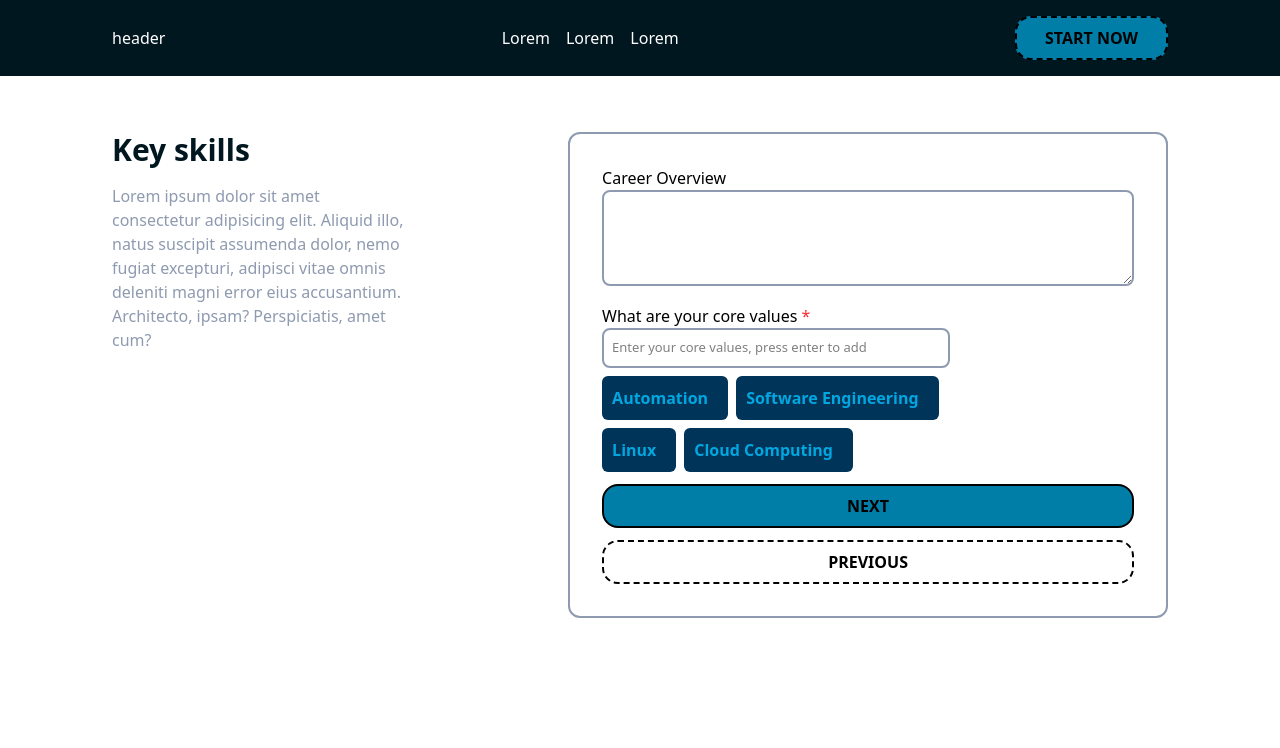
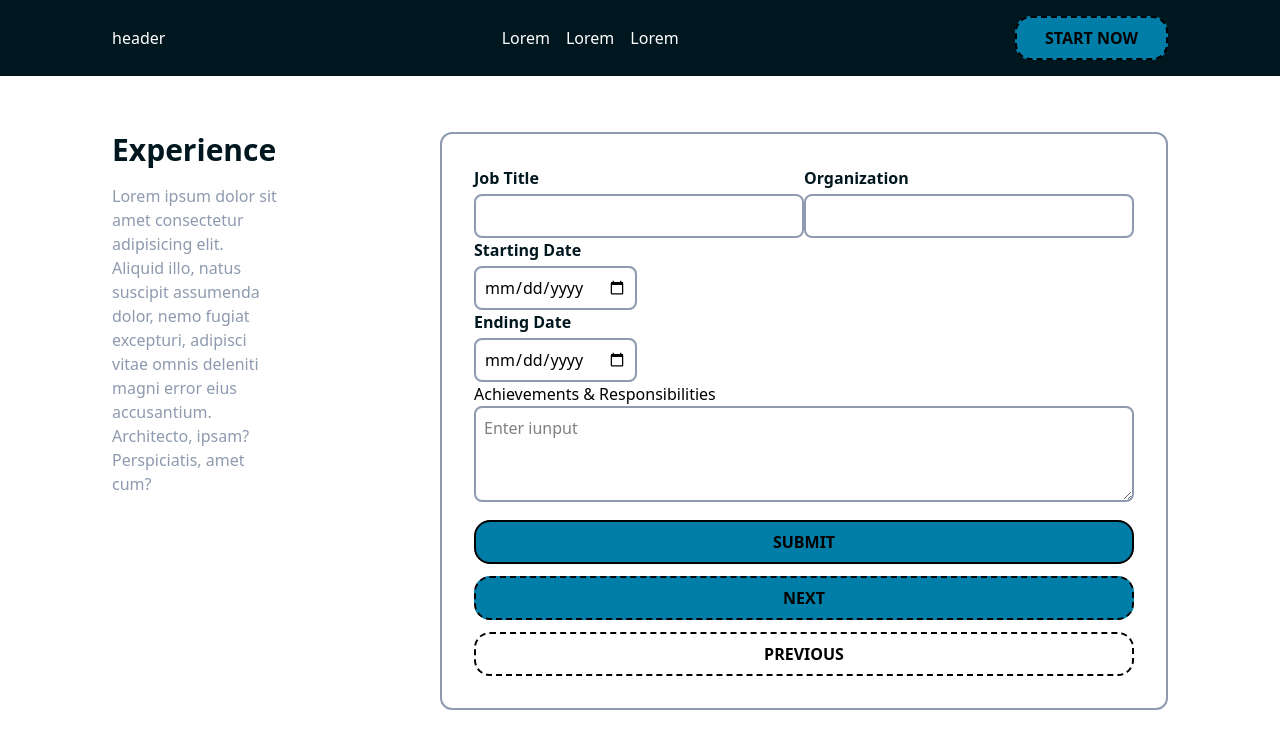
Before and after one commit to Hamid-Usman/second-wave, a Next.js app: page /create-resume in a window 1280 px wide. Shown: the top 748 px of the page. Built offline with nearby package versions, Linux system fonts and the light colour scheme.

Commit message:
add experience section with form inputs and validation schema

```diff
--- a/app/create-resume/page.tsx
+++ b/app/create-resume/page.tsx
@@ -1,19 +1,21 @@
 "use client"
-import "../globals.css"
-import Button from "../UI/button"
-import PersonalInfos from "./sections/personal-Infos"
-import { FormProvider, useForm } from "react-hook-form"
-import Schemas1 from "./schemas/schema1"
-import Schemas2 from "./schemas/schemas2"
-import { yupResolver } from "@hookform/resolvers/yup"
-import { AnimatePresence, motion } from "framer-motion"
-import { useState } from "react"
-import Expertise from "./sections/expertise"
-import FormHeader from "@/components/header/resumeHeader"
+import "../globals.css";
+import Button from "../UI/button";
+import PersonalInfos from "./sections/personal-Infos";
+import { FormProvider, useForm } from "react-hook-form";
+import Schemas1 from "./schemas/schema1";
+import Schemas2 from "./schemas/schemas2";
+import Schemas3 from "./schemas/schemas3";
+import { yupResolver } from "@hookform/resolvers/yup";
+import { AnimatePresence, motion } from "framer-motion";
+import { useState } from "react";
+import Expertise from "./sections/expertise";
+import FormHeader from "@/components/header/resumeHeader";
+import Experience from "./sections/experience";
 
-const schemas: Array<any> =[Schemas1, Schemas2]
+const schemas: Array<any> =[Schemas1, Schemas2, Schemas3]
 export default function Load(){
-    const [page, setPage] = useState(2)
+    const [page, setPage] = useState(3)
 
     const methods = useForm({
         resolver: yupResolver(schemas[page - 1]),
@@ -57,7 +59,7 @@ export default function Load(){
     const pageTransition = {
         type: "tween",
         ease: "anticipate",
-        duration: 1.3,
+        duration: 0.8,
     };
     return (
         <div className="flex flex-col lg:flex-row gap-4 xl:gap-40">
@@ -72,7 +74,7 @@ export default function Load(){
                     className="flex flex-col text-center lg:text-start gap-4 sm:w-[550px]">
                         {page === 1 && <FormHeader heading="Personal Info" subHeading="Lorem ipsum dolor sit amet consectetur adipisicing elit. Aliquid illo, natus suscipit assumenda dolor, nemo fugiat excepturi, adipisci vitae omnis deleniti magni error eius accusantium. Architecto, ipsam? Perspiciatis, amet cum?" />}
                         {page === 2 && <FormHeader heading="Key skills" subHeading="Lorem ipsum dolor sit amet consectetur adipisicing elit. Aliquid illo, natus suscipit assumenda dolor, nemo fugiat excepturi, adipisci vitae omnis deleniti magni error eius accusantium. Architecto, ipsam? Perspiciatis, amet cum?" />}
-
+                        {page === 3 && <FormHeader heading="Experience" subHeading="Lorem ipsum dolor sit amet consectetur adipisicing elit. Aliquid illo, natus suscipit assumenda dolor, nemo fugiat excepturi, adipisci vitae omnis deleniti magni error eius accusantium. Architecto, ipsam? Perspiciatis, amet cum?" />}
                 </motion.div>
             </AnimatePresence>
             <FormProvider {...methods}>
@@ -88,10 +90,10 @@ export default function Load(){
                         >
                             {page === 1 && <PersonalInfos register={register} errors={errors} />}
                             {page === 2 && <Expertise register={register} errors={errors} />}
+                            {page === 3 && <Experience register={register} errors={errors} />}
 
-
-                            {page === 2 && <Button className="border-solid hover:bg-primary">Next</Button>}
-                            {page < 2 && <Button onClick={() => handleSubmit(() => setPage(page + 1))()} className="bg-primary" >Next</Button>}
+                            {page === 3 && <Button onClick={() => handleSubmit((onSubmit))}  className="border-solid hover:bg-primary">Submit</Button>}
+                            <Button onClick={() => handleSubmit(() => setPage(page + 1))()} className="bg-primary" >Next</Button>
                             {page > 1 && <Button className="bg-white" onClick={() => setPage(page - 1)}>Previous</Button>}
                     </motion.form>
                 </AnimatePresence>
--- /dev/null
+++ b/app/create-resume/schemas/schemas3.ts
@@ -0,0 +1,11 @@
+import * as yup from"yup"
+
+const Schemas3 = yup.object().shape({
+    jobTitle: yup.string(),
+    company: yup.string(),
+    startDate: yup.date(),
+    endDate: yup.string(),
+    achievements: yup.string(),
+})
+
+export default Schemas3
--- /dev/null
+++ b/app/create-resume/sections/experience/index.tsx
@@ -0,0 +1,30 @@
+"use client"
+import FormArea from "@/components/form/formArea";
+import FormInput from "@/components/form/formInput";
+import { useState } from "react";
+
+export default function Experience({register, errors}: any) {
+    {/*
+        const [experiences, setExperiences] = useState<ExperienceProp[]>([
+        { jobTitle: "", company: "", startDate: "", endDate: "", responsibilities: "" }
+        ]);
+
+        // Add new empty experience
+        const addExperience = () => {
+        setExperiences([...experiences, { jobTitle: "", company: "", startDate: "", endDate: "", responsibilities: "" }]);
+        };
+    */}
+    return (
+        <div className="w-full">
+            <div className="lg:flex w-full justify-between">
+                    <FormInput label="Job Title" register={register("jobTitle")} error={errors.jobTitle?.message} type="text" className="lg:w-[330px]" />
+                    <FormInput label="Organization" register={register("organization")} error={errors.organization?.message} type="text" className="lg:w-[330px]" />
+            </div>
+            <div>
+                <FormInput label="Starting Date" register={register("startingDate")} error={errors.startingDate?.message} type="date" className="w-fit" />
+                <FormInput label="Ending Date" register={register("endingDate")} error={errors.endingDate?.message} type="date" className="w-fit" />
+            </div>
+            <FormArea label="Achievements & Responsibilities" register={register("ahcievements")} error={errors.achievements?.message} placeholder="Enter iunput" />
+        </div>
+    )
+}
--- a/app/layout.tsx
+++ b/app/layout.tsx
@@ -25,7 +25,7 @@ export default function RootLayout({
       <body className="overflow-x-hidden"
       >
         <header className="text-white backdrop-blur-2xl sticky bg-accent px-7 md:px-16 lg:px-28 flex justify-between items-center py-4">
-          <p className="">header</p>
+          <Link href={'/'} className="">header</Link>
           <nav className="flex gap-4">
             <Link href='/create-resume'>Lorem</Link>
             <Link href=''>Lorem</Link>
--- a/components/form/formArea/index.tsx
+++ b/components/form/formArea/index.tsx
@@ -3,7 +3,7 @@ interface InputProp {
     label: string;
     placeholder: string;
     register?: any;
-    error: string
+    error?: string
 }
 export default function FormArea({label, placeholder, register, error}: InputProp) {
     return (
```
